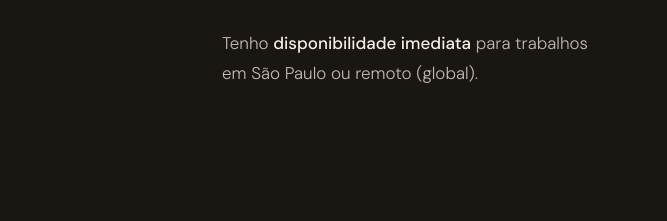
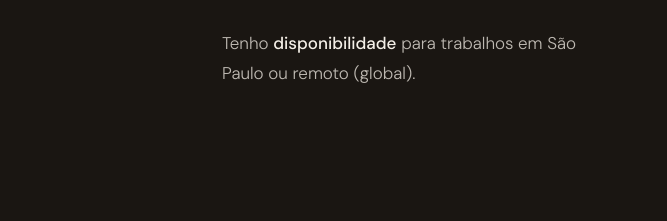
Before and after one commit to salmacecconi/salmacecconi.github.io, a plain HTML site: page index.html in a window 1280 px wide. Shown: the part 7202-7423 px from the top of the page, 0-667 px from the left. Drawn offline with nearby package versions, Linux system fonts and the light colour scheme; a web font is replaced by a local one.

Commit message:
Update index.html

```diff
--- a/index.html
+++ b/index.html
@@ -493,7 +493,7 @@ footer p{font-size:12px;color:rgba(245,240,232,.3)}
       <div class="contact-blurb fade-up">
         <p>Estou em busca de <strong>oportunidades de estágio</strong> em jornalismo — TV, redação, assessoria de imprensa, comunicação institucional, veículos digitais ou cobertura de temas internacionais e econômicos.</p>
         <br>
-        <p>Tenho <strong>disponibilidade imediata</strong> para trabalhos em São Paulo ou remoto (global).</p>
+        <p>Tenho <strong>disponibilidade</strong> para trabalhos em São Paulo ou remoto (global).</p>
       </div>
       <div class="contact-links fade-up">
         <a class="contact-link" href="mailto:cecconisalma@gmail.com"><div class="contact-link-icon"><svg viewBox="0 0 24 24"><rect x="2" y="4" width="20" height="16" rx="2"/><path d="m22 7-8.97 5.7a1.94 1.94 0 0 1-2.06 0L2 7"/></svg></div><div><span class="contact-link-label">E-mail</span><span class="contact-link-value">cecconisalma@gmail.com</span></div></a>
```
